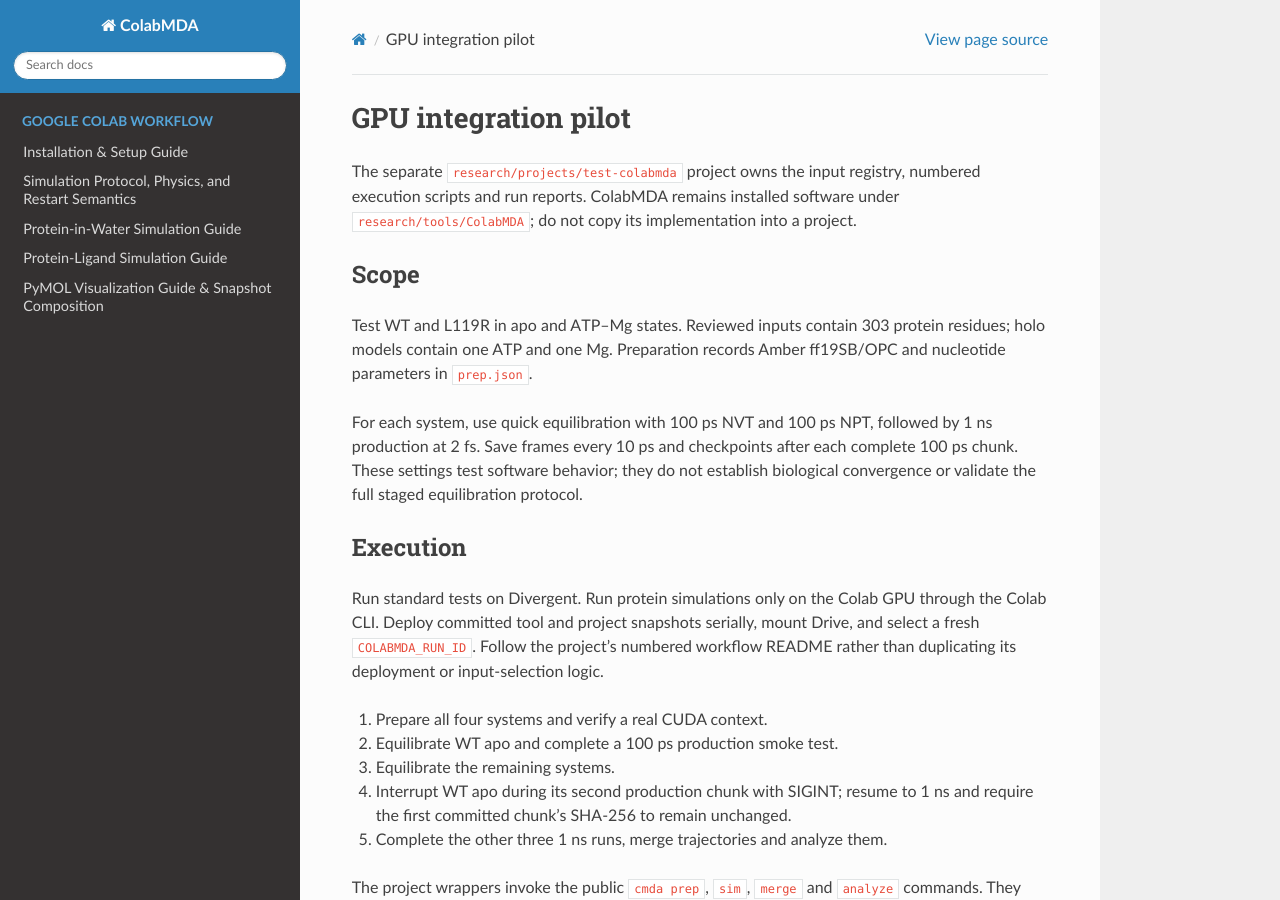
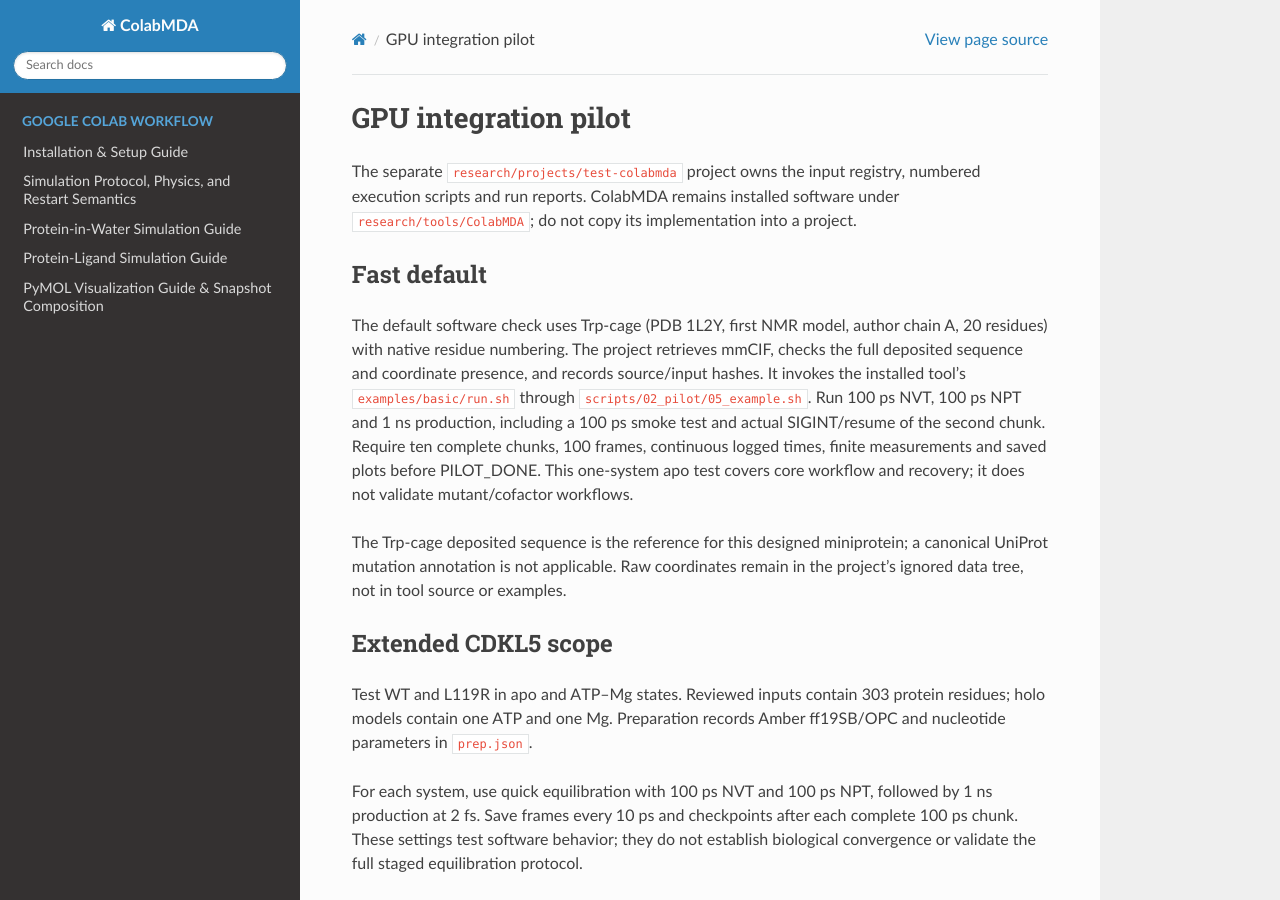
Before and after one commit to paulshamrat/ColabMDA, a Sphinx documentation site: the page built from docs/development/pilot_benchmark.md, in a window 1280 px wide and 900 px high. Built offline with Sphinx 7.4.7 and the Read the Docs theme 3.1.0, drawn with Linux system fonts in a browser that asks for light colours.

Commit message:
Document the small-protein default and separate extended coverage

```diff
--- a/docs/development/pilot_benchmark.md
+++ b/docs/development/pilot_benchmark.md
@@ -4,7 +4,23 @@ The separate `research/projects/test-colabmda` project owns the input registry,
 numbered execution scripts and run reports. ColabMDA remains installed software
 under `research/tools/ColabMDA`; do not copy its implementation into a project.
 
-## Scope
+## Fast default
+
+The default software check uses Trp-cage (PDB 1L2Y, first NMR model, author chain A,
+20 residues) with native residue numbering. The project retrieves mmCIF, checks
+the full deposited sequence and coordinate presence, and records source/input
+hashes. It invokes the installed tool's `examples/basic/run.sh` through
+`scripts/02_pilot/05_example.sh`. Run 100 ps NVT, 100 ps NPT and 1 ns production,
+including a 100 ps smoke test and actual SIGINT/resume of the second chunk.
+Require ten complete chunks, 100 frames, continuous logged times, finite
+measurements and saved plots before PILOT_DONE. This one-system apo test covers
+core workflow and recovery; it does not validate mutant/cofactor workflows.
+
+The Trp-cage deposited sequence is the reference for this designed miniprotein;
+a canonical UniProt mutation annotation is not applicable. Raw coordinates remain
+in the project's ignored data tree, not in tool source or examples.
+
+## Extended CDKL5 scope
 
 Test WT and L119R in apo and ATP–Mg states. Reviewed inputs contain 303 protein
 residues; holo models contain one ATP and one Mg. Preparation records Amber
```
